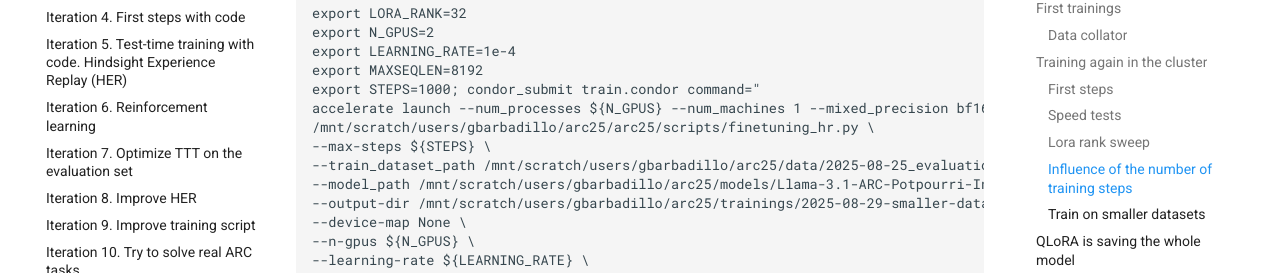
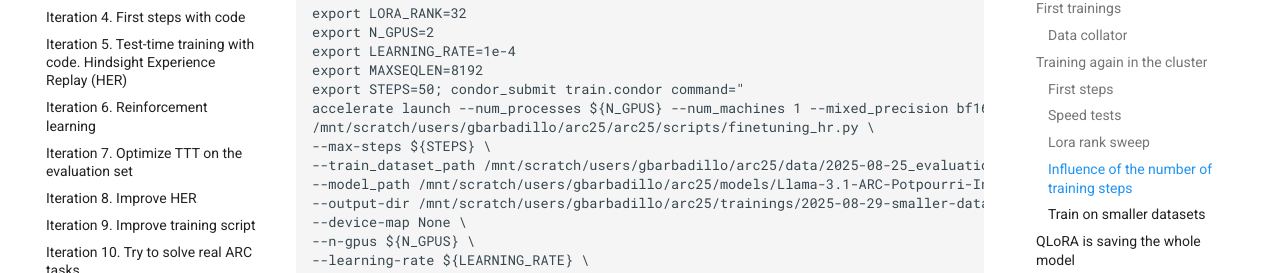
Before and after one commit to ironbar/arc25, an MkDocs documentation site: the page built from docs/modeling/Iteration_22_ttt_BARC.md, in a window 1280 px wide and 1400 px high, scrolled down 7582 px. Shown: the part 256-529 px from the top of the window. Built offline with MkDocs 1.6.1 and Material for MkDocs 9.7.7, drawn with Linux system fonts in a browser that asks for light colours; comment, search, counter and statistics services are not loaded; some of the changed text lies outside the part shown.

Commit message:
evaluated fine-tuned models

```diff
--- a/docs/modeling/Iteration_22_ttt_BARC.md
+++ b/docs/modeling/Iteration_22_ttt_BARC.md
@@ -373,7 +373,7 @@ export LORA_RANK=32
 export N_GPUS=2
 export LEARNING_RATE=1e-4
 export MAXSEQLEN=8192
-export STEPS=1000; condor_submit train.condor command="
+export STEPS=50; condor_submit train.condor command="
 accelerate launch --num_processes ${N_GPUS} --num_machines 1 --mixed_precision bf16 --multi_gpu  \
 /mnt/scratch/users/gbarbadillo/arc25/arc25/scripts/finetuning_hr.py \
 --max-steps ${STEPS} \
```
Also changed, not shown: other parts of docs/modeling/Iteration_22_ttt_BARC.md (+1 -1 lines), 1 other file.
